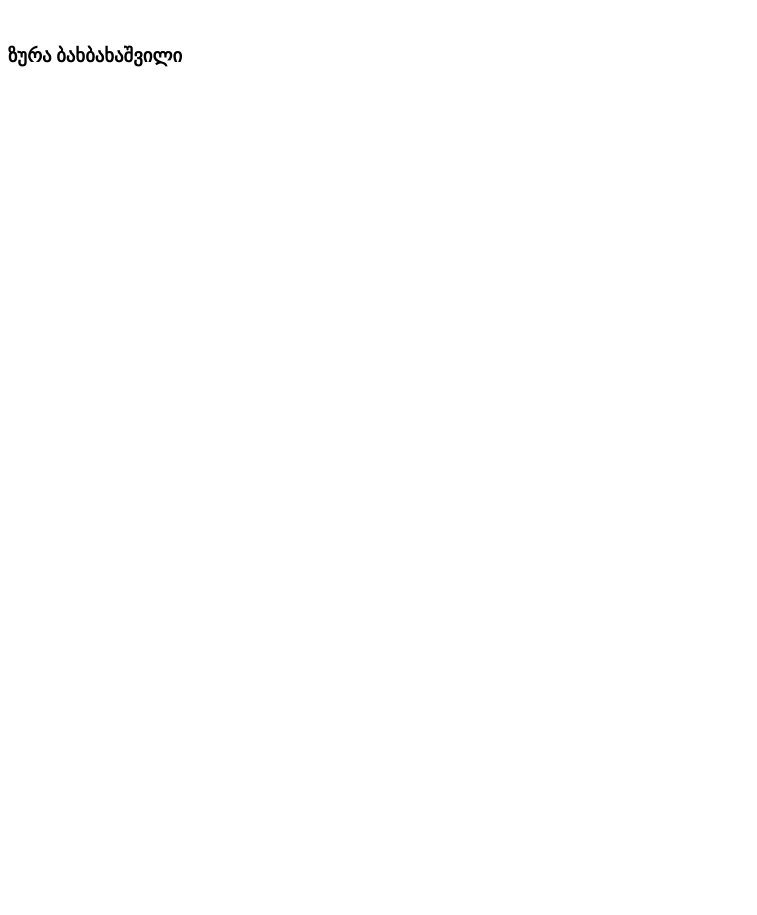
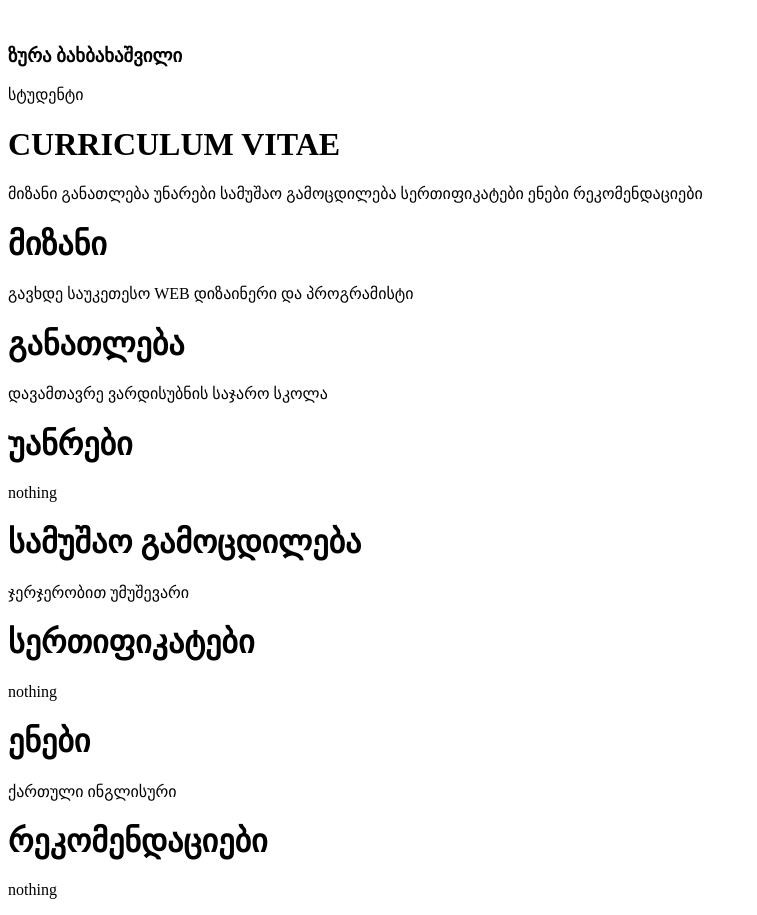
Before and after one commit to zurabakh/zurabakh, a plain HTML site: page index.html in a window 1280 px wide. Shown: the whole page, without its empty margins (0-757 px from the left). Before the commit the page ends 800 px from the top, so only its background shows below. Drawn offline with Linux system fonts and the light colour scheme.

Commit message:
Update index.html

```diff
--- a/index.html
+++ b/index.html
@@ -8,6 +8,24 @@
 <body>
       <img src="" alt="">
     <h3>ზურა ბახბახაშვილი</h3>
+    <p>სტუდენტი</p>                              <h1>CURRICULUM VITAE</h1>
+               <p>მიზანი  განათლება  უნარები  სამუშაო გამოცდილება  სერთიფიკატები  ენები  რეკომენდაციები</p>
+
+
+    <h1>მიზანი</h1>
+    <p> გავხდე საუკეთესო WEB დიზაინერი და პროგრამისტი</p>
+    <h1>განათლება</h1>
+    <p>დავამთავრე ვარდისუბნის საჯარო სკოლა</p>
+    <h1>უანრები</h1>
+    <p> nothing</p>
+    <h1>სამუშაო გამოცდილება</h1>
+    <p> ჯერჯერობით უმუშევარი</p>
+    <h1>სერთიფიკატები</h1>
+    <p> nothing</p>
+    <h1>ენები</h1>
+    <p>ქართული ინგლისური</p>
+    <h1>რეკომენდაციები</h1>
+    <p> nothing</p>
 
 </body>
 </html>
```
